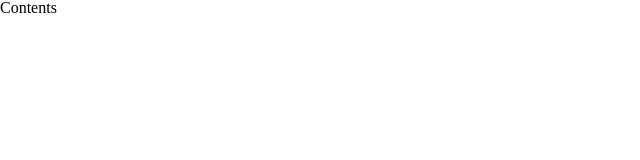
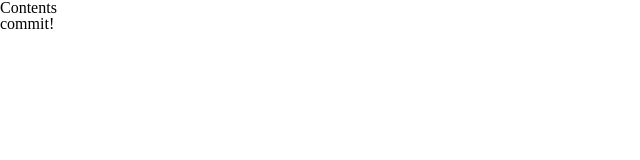
Before and after one commit to meanthatme/uniflearn, a plain HTML site: page contents.html in a window 1280 px wide. Shown: the full height of the page, 0-640 px from the left. Drawn offline with Linux system fonts and the light colour scheme.

Commit message:
contents commit test

```diff
--- a/contents.html
+++ b/contents.html
@@ -9,5 +9,6 @@
 </head>
 <body>
     <h1>Contents</h1>
+    <p>commit!</p>
 </body>
 </html>
```
